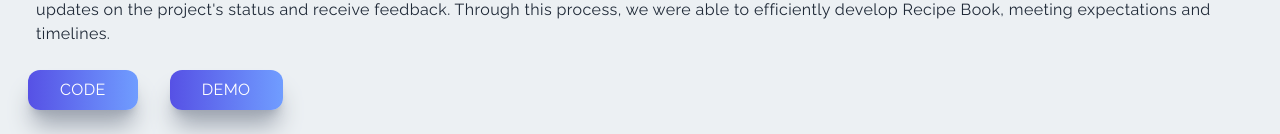
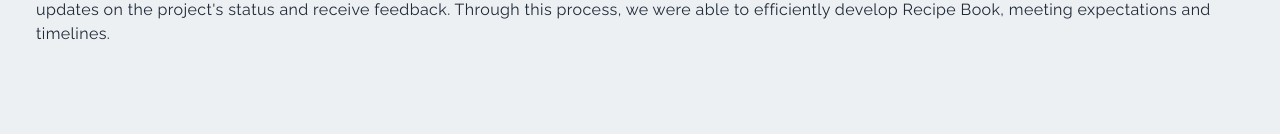
Before and after one commit to rebecca0201/my-portfolio, a Next.js app: page /recipe-book in a window 1280 px wide. Shown: the part 818-952 px from the top of the page. After the commit the page ends 904 px from the top, so only its background shows below. Built offline with nearby package versions, Linux system fonts and the light colour scheme.

Commit message:
update resume pdf

```diff
--- a/pages/recipe-book.jsx
+++ b/pages/recipe-book.jsx
@@ -46,20 +46,6 @@ const recipe = () => {
           status and receive feedback. Through this process, we were able to efficiently develop Recipe
           Book, meeting expectations and timelines.
         </p>
-        <a
-          href='https://github.com/haozoo/recipe-book'
-          target='_blank'
-          rel='noreferrer'
-        >
-          <button className='px-8 py-2 mt-4 mr-8'>Code</button>
-        </a>
-        <a
-          href='https://re-cipe.vercel.app/'
-          target='_blank'
-          rel='noreferrer'
-        >
-          <button className='px-8 py-2 mt-4'>Demo</button>
-        </a>
       </div>
     </div>
   );
```
Also changed, not shown: 1 other file (tests, documents, lock files or other folders).
